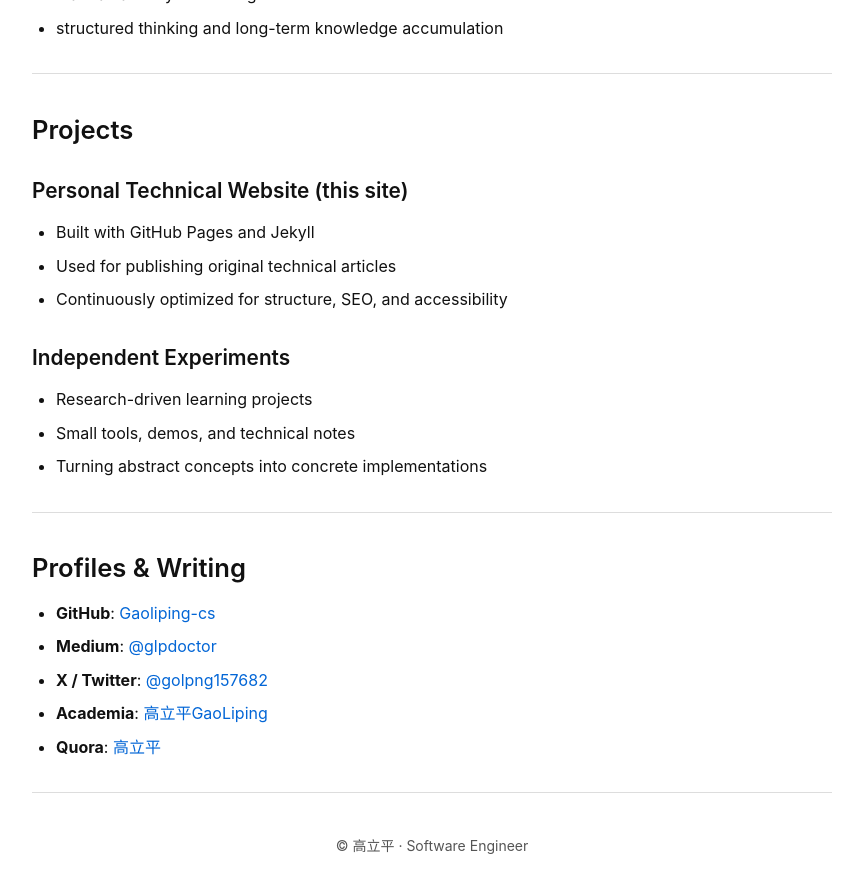
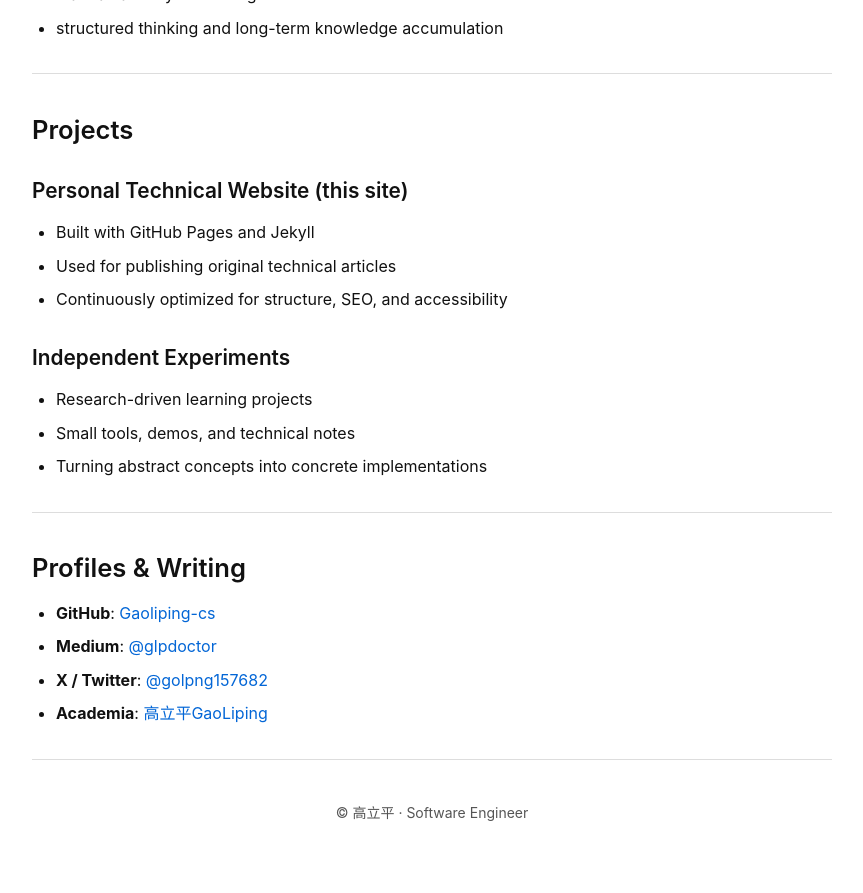
Before and after one commit to Gaoliping-cs/gaoliping.github.io, a Jekyll site: the page built from index.md, in a window 1280 px wide and 900 px high, scrolled down 1432 px. Shown: the top 893 px of the window, without its empty margins (208-1071 px from the left). Built offline with Jekyll 4.4.1, drawn with Linux system fonts in a browser that asks for light colours; after the commit the page ends 2298 px from its top, so only the background shows below that.

Commit message:
Update index.md

```diff
--- a/index.md
+++ b/index.md
@@ -81,7 +81,7 @@ I care deeply about:
 - **Medium**: [@glpdoctor](https://medium.com/@glpdoctor)
 - **X / Twitter**: [@golpng157682](https://x.com/golpng157682)
 - **Academia**: [高立平GaoLiping](https://scut.academia.edu/%E9%AB%98%E7%AB%8B%E5%B9%B3GaoLiping)
-- **Quora**: [高立平](https://www.quora.com/profile/%E9%AB%98%E7%AB%8B%E5%B9%B3)
+
 
 ---
 
```
